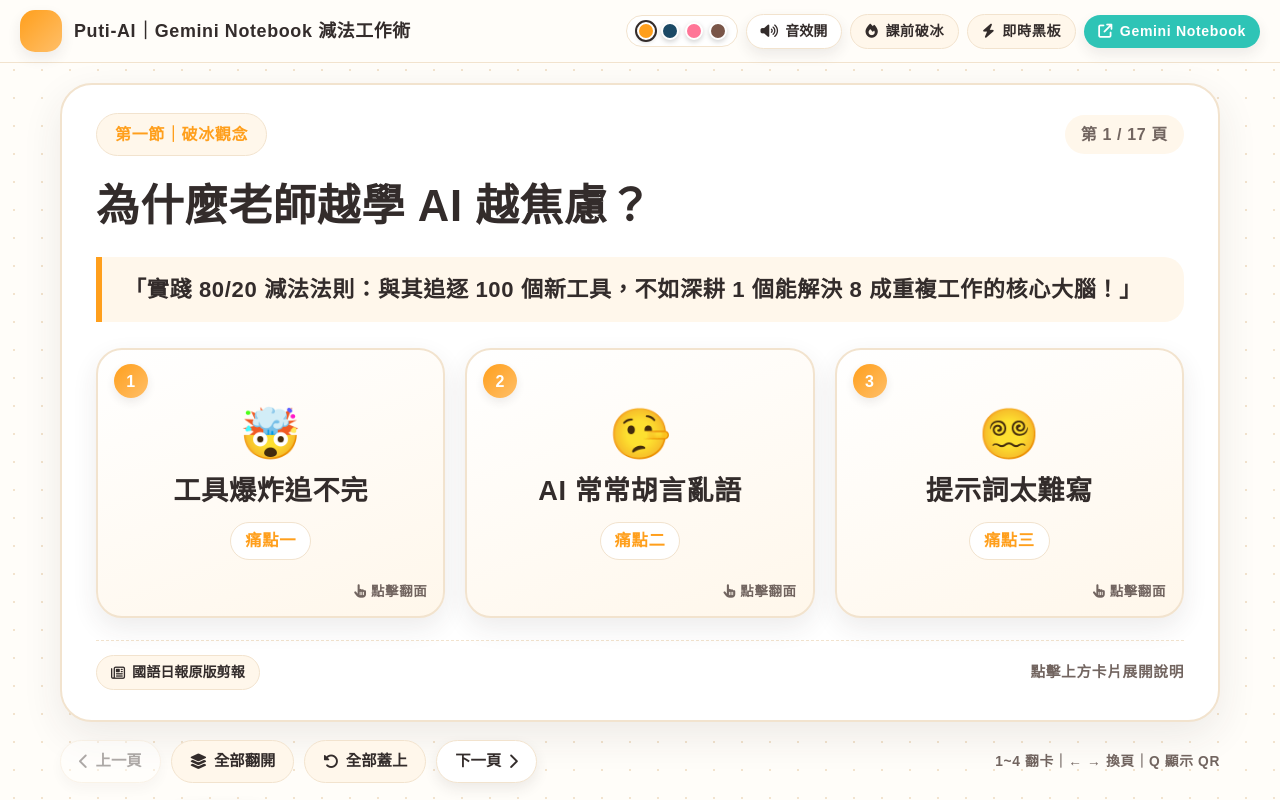
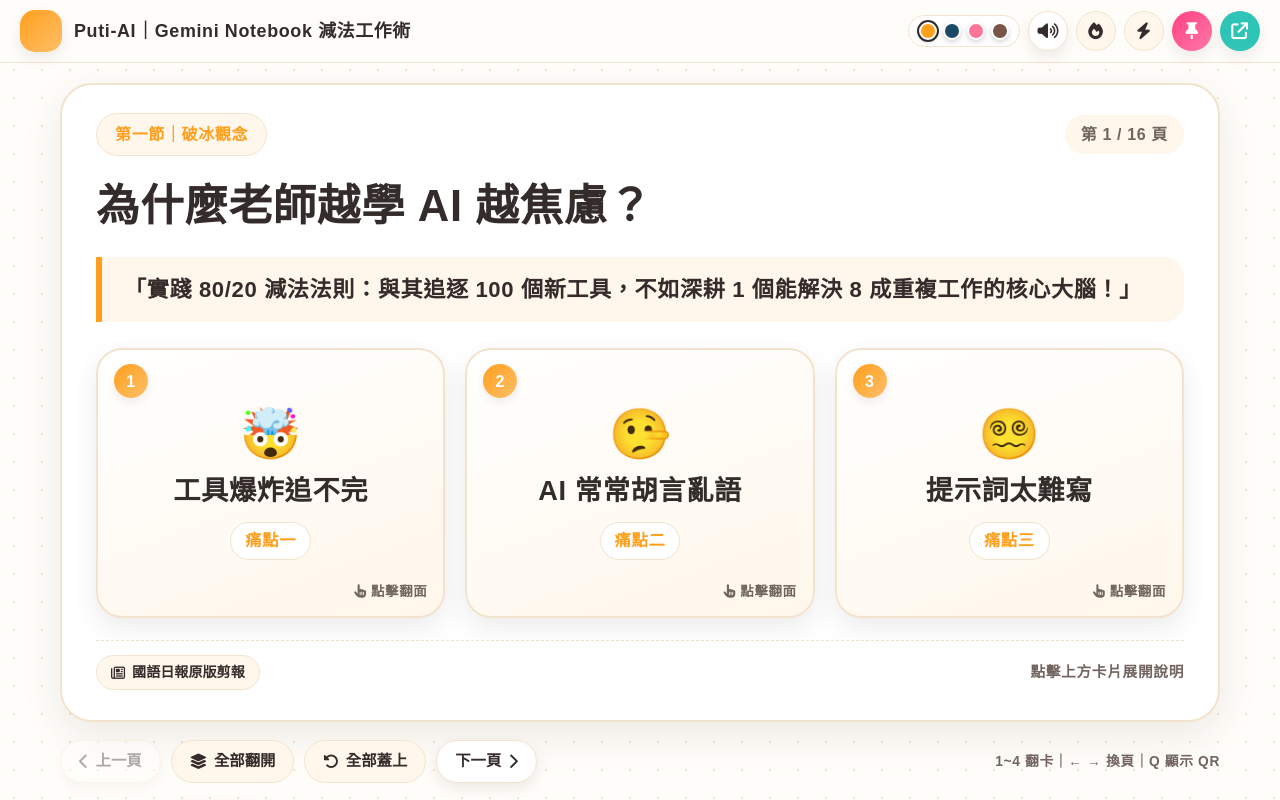
Before and after one commit to puti001/pt-1124-notebooklm, a plain HTML site: page index.html in a window 1280 px wide. Shown: the top 800 px of the page. Drawn offline with Linux system fonts and the light colour scheme; some icons are missing; a web font is replaced by a local one.

Commit message:
feat: 刪除第17頁＋頂部改為純圖示按鈕並新增 Padlet 驗收連結（含每關實作對應欄位指引）

```diff
--- a/index.html
+++ b/index.html
@@ -124,6 +124,11 @@
     .btn-soft { background: var(--bg-soft); color: var(--text); border: 1.5px solid var(--border); box-shadow: none; }
     .btn-white { background: #fff; color: var(--text); border: 1.5px solid var(--border); }
     .btn-sm { padding: 7px 14px; font-size: 0.88rem; }
+    .btn-icon {
+      width: 40px; height: 40px; padding: 0; border-radius: 50%;
+      font-size: 1.05rem; flex-shrink: 0;
+    }
+    .btn-padlet { background: linear-gradient(135deg, #FF4081 0%, #FF79A8 100%); color: #fff; }
 
     /* Main Stage */
     main {
@@ -533,20 +538,23 @@
           <button class="theme-dot" style="background:#FF7597" onclick="setTheme('cute', this)" aria-label="櫻花粉"></button>
           <button class="theme-dot" style="background:#795548" onclick="setTheme('earth', this)" aria-label="大地褐"></button>
         </div>
-        <button class="btn btn-white btn-sm" id="soundToggle" onclick="toggleSound()">
-          <i class="fa-solid fa-volume-high"></i> 音效開
+        <button class="btn btn-white btn-icon" id="soundToggle" onclick="toggleSound()" title="音效開關" aria-label="音效開關">
+          <i class="fa-solid fa-volume-high"></i>
         </button>
-        <a class="btn btn-soft btn-sm" href="icebreaker.html">
-          <i class="fa-solid fa-fire"></i> 課前破冰
+        <a class="btn btn-soft btn-icon" href="icebreaker.html" title="課前破冰即時牆" aria-label="課前破冰即時牆">
+          <i class="fa-solid fa-fire"></i>
         </a>
-        <a class="btn btn-soft btn-sm" href="live.html">
-          <i class="fa-solid fa-bolt"></i> 即時黑板
+        <a class="btn btn-soft btn-icon" href="live.html" title="現場即時提示詞黑板" aria-label="現場即時提示詞黑板">
+          <i class="fa-solid fa-bolt"></i>
         </a>
-        <button class="btn btn-primary btn-sm" id="navQrBtn" onclick="openQrModal('card')">
-          <i class="fa-solid fa-qrcode"></i> 本關 QR Code
+        <a class="btn btn-padlet btn-icon" href="https://padlet.com/clongwh/1124" target="_blank" rel="noopener noreferrer" title="Padlet 成果驗收牆" aria-label="Padlet 成果驗收牆">
+          <i class="fa-solid fa-thumbtack"></i>
+        </a>
+        <button class="btn btn-primary btn-icon" id="navQrBtn" onclick="openQrModal('card')" title="顯示本關 QR Code（Q）" aria-label="顯示本關 QR Code">
+          <i class="fa-solid fa-qrcode"></i>
         </button>
-        <a class="btn btn-accent btn-sm" href="https://notebooklm.google.com/" target="_blank" rel="noopener noreferrer">
-          <i class="fa-solid fa-arrow-up-right-from-square"></i> Gemini Notebook
+        <a class="btn btn-accent btn-icon" href="https://notebooklm.google.com/" target="_blank" rel="noopener noreferrer" title="開啟 Gemini Notebook" aria-label="開啟 Gemini Notebook">
+          <i class="fa-solid fa-arrow-up-right-from-square"></i>
         </a>
       </div>
     </div>
@@ -1428,55 +1436,6 @@
           {
             label: "舊簡報翻新美化指令",
             text: "我上傳了去年的舊簡報與本學期的新計畫。請幫我保留舊簡報的核心理念，但將所有日期、課程重點與分工更新為本學期內容，並重新精簡文字，整理成結構清爽的新版簡報大綱。"
-          }
-        ]
-      },
-      {
-        id: 17,
-        code: "17",
-        shortTitle: "15分微共備",
-        session: "s2",
-        sessionName: "第二節｜帶回學校用",
-        title: "帶回學校：15 分鐘微共備",
-        quote: "「科技工具隨時在變，但老師專注於孩子心靈、陪伴成長的溫度，是 AI 永遠無法取代的核心。」",
-        clipping: null,
-        cards: [
-          {
-            emoji: "⏱️",
-            frontTitle: "第 1 個 5 分鐘",
-            frontSub: "建本丟教材",
-            backBody: "不要教 10 個工具！請社群夥伴每人帶 1 課電子書 PDF，一起開一本筆記本把教材丟進去。",
-            backNote: "✨ 低門檻，零壓力，人人做得到"
-          },
-          {
-            emoji: "💪",
-            frontTitle: "第 2 個 5 分鐘",
-            frontSub: "只玩 2 顆按鈕",
-            backBody: "請夥伴從「研讀指南、語音摘要、心智圖、測驗」任選 2 顆按鈕點下去，立刻帶走明天上課可用的教材！",
-            backNote: "✨ 現場馬上產出，最有成就感"
-          },
-          {
-            emoji: "🎁",
-            frontTitle: "第 3 個 5 分鐘",
-            frontSub: "互看分享 ＋ 專欄大補帖",
-            backBody: "夥伴互相展示剛剛產出的作品！現在掃本關 QR Code，把《國語日報・減法工作術》三篇完整專欄打包帶回家！",
-            backNote: "✨ 把庶務交給科技，把時間留給自己與孩子"
-          }
-        ],
-        steps: [
-          "① 複製下方「教材 C（國語日報三篇專欄完整版）」網址存進書籤或 NotebookLM",
-          "② 複製下方「15 分鐘校內社群共備腳本」提示詞，回校馬上能開團！",
-          "③ 點擊頁尾「點此前往」，探索更多免費的 Puti-AI 教學小工具！"
-        ],
-        source: {
-          title: "教材 C：國語日報《Gemini Notebook 減法工作術》三篇完整版",
-          relUrl: "sources/column-3parts.html",
-          fullTextKey: "column3"
-        },
-        prompts: [
-          {
-            label: "召集人專屬：15 分鐘校內社群共備腳本",
-            text: "我是國小教師專業學習社群召集人，成員課務繁忙、對 AI 程度不一。請根據《Gemini Notebook 減法工作術》的精神，幫我設計一份「15 分鐘零壓力微共備流程」，讓每位老師帶著自己的一課教材來，15 分鐘內就能帶走一份明天上課就能用的學習單或測驗題。"
           }
         ]
       }
@@ -1544,8 +1503,8 @@
     function toggleSound() {
       soundEnabled = !soundEnabled;
       document.getElementById('soundToggle').innerHTML = soundEnabled
-        ? '<i class="fa-solid fa-volume-high"></i> 音效開'
-        : '<i class="fa-solid fa-volume-xmark"></i> 靜音';
+        ? '<i class="fa-solid fa-volume-high"></i>'
+        : '<i class="fa-solid fa-volume-xmark"></i>';
     }
 
     function showToast(msg) {
@@ -1635,6 +1594,9 @@
         ? `<button class="btn btn-white btn-sm" onclick="togglePromptDrawer()">
              <i class="fa-regular fa-eye"></i> 檢視本關提示詞
            </button>
+           <a class="btn btn-padlet btn-sm" href="https://padlet.com/clongwh/1124" target="_blank" rel="noopener noreferrer">
+             <i class="fa-solid fa-thumbtack"></i> Padlet 驗收（${slide.code} ${slide.shortTitle}）
+           </a>
            <button class="btn btn-primary" onclick="openQrModal('card')">
              <i class="fa-solid fa-qrcode"></i> 顯示本關 QR Code
            </button>`
@@ -1814,9 +1776,14 @@
             </div>
           ` : ''}
 
-          <a class="btn btn-dark" style="width:100%; padding:14px 18px; font-size:1.04rem;" href="https://notebooklm.google.com/" target="_blank" rel="noopener noreferrer">
-            <i class="fa-solid fa-arrow-up-right-from-square"></i> 開啟 Gemini Notebook
-          </a>
+          <div style="display:grid; gap:10px;">
+            <a class="btn btn-dark" style="width:100%; padding:14px 18px; font-size:1.04rem;" href="https://notebooklm.google.com/" target="_blank" rel="noopener noreferrer">
+              <i class="fa-solid fa-arrow-up-right-from-square"></i> 開啟 Gemini Notebook
+            </a>
+            <a class="btn btn-padlet" style="width:100%; padding:14px 18px; font-size:1.02rem;" href="https://padlet.com/clongwh/1124" target="_blank" rel="noopener noreferrer">
+              <i class="fa-solid fa-thumbtack"></i> 到 Padlet 貼文驗收（貼至「${slide.code} ${slide.shortTitle}」欄）
+            </a>
+          </div>
         </div>
       `;
     }
```
Also changed, not shown: icebreaker.html (+6 -5 lines), live.html (+6 -5 lines).
